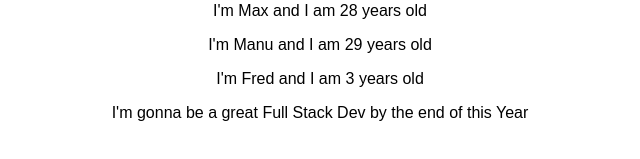
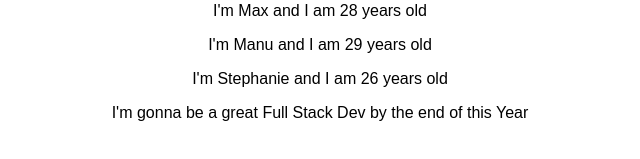
Before and after one commit to PedroMadabula/learning-reactjs, a React (Create React App) app in the folder react-complete-guide/: page / in a window 1280 px wide. Shown: the part 149-308 px from the top of the page, without its empty margins (320-960 px from the left). Built offline with nearby package versions, Linux system fonts and the light colour scheme.

Commit message:
using React Hooks

```diff
--- a/react-complete-guide/src/App.js
+++ b/react-complete-guide/src/App.js
@@ -1,22 +1,43 @@
-import React, { Component } from 'react';
+import React, { useState } from 'react';
 import logo from './logo.svg';
 import './App.css';
 import Person from './Person/Person';
 
-class App extends Component {
-  render() {
+const app = props => {
+    const [personsState, setPersonsState] = useState({
+      persons: [
+        { name: 'Max', age: 28},
+        { name: 'Manu', age: 29},
+        { name: 'Stephanie', age: 26}
+      ],
+      otherState: 'Some other value'
+    });
+
+    console.log(personsState);
+
+    const switchNameHandler = () => {
+      console.log('Was clicked');
+      // personsState.persons[0].name = 'Pedro';
+      setPersonsState({
+        persons: [
+          { name: 'Pedro', age: 28},
+          { name: 'Manu', age: 29},
+          { name: 'Frederico', age: 29}
+       ]
+     });
+    };
+
     return (
       <div className="App">
         <h1>Hi, I'm a React App</h1>
         <p>This is really working!</p>
-        <button>Switch Name</button>
-        <Person name="Max" age="28"/>
-        <Person name="Manu" age="29"/>
-        <Person name="Fred" age="3">I'm gonna be a great Full Stack Dev by the end of this Year</Person>
+        <button onClick={switchNameHandler}>Switch Name</button>
+        <Person name={personsState.persons[0].name} age={personsState.persons[0].age}/>
+        <Person name={personsState.persons[1].name} age={personsState.persons[1].age}/>
+        <Person name={personsState.persons[2].name} age={personsState.persons[2].age}>I'm gonna be a great Full Stack Dev by the end of this Year</Person>
       </div>
     );
     // return React.createElement('div',{className: 'App'},React.createElement('h1',null,'It works now!'));
-  }
 }
 
-export default App;
+export default app;
--- a/react-complete-guide/src/Person/Person.js
+++ b/react-complete-guide/src/Person/Person.js
@@ -5,7 +5,6 @@ const person = (props) => {
         <div>
             <p>I'm {props.name} and I am {props.age} years old</p>
             <p>{props.children}</p>
-
         </div>
     )
 };
```
